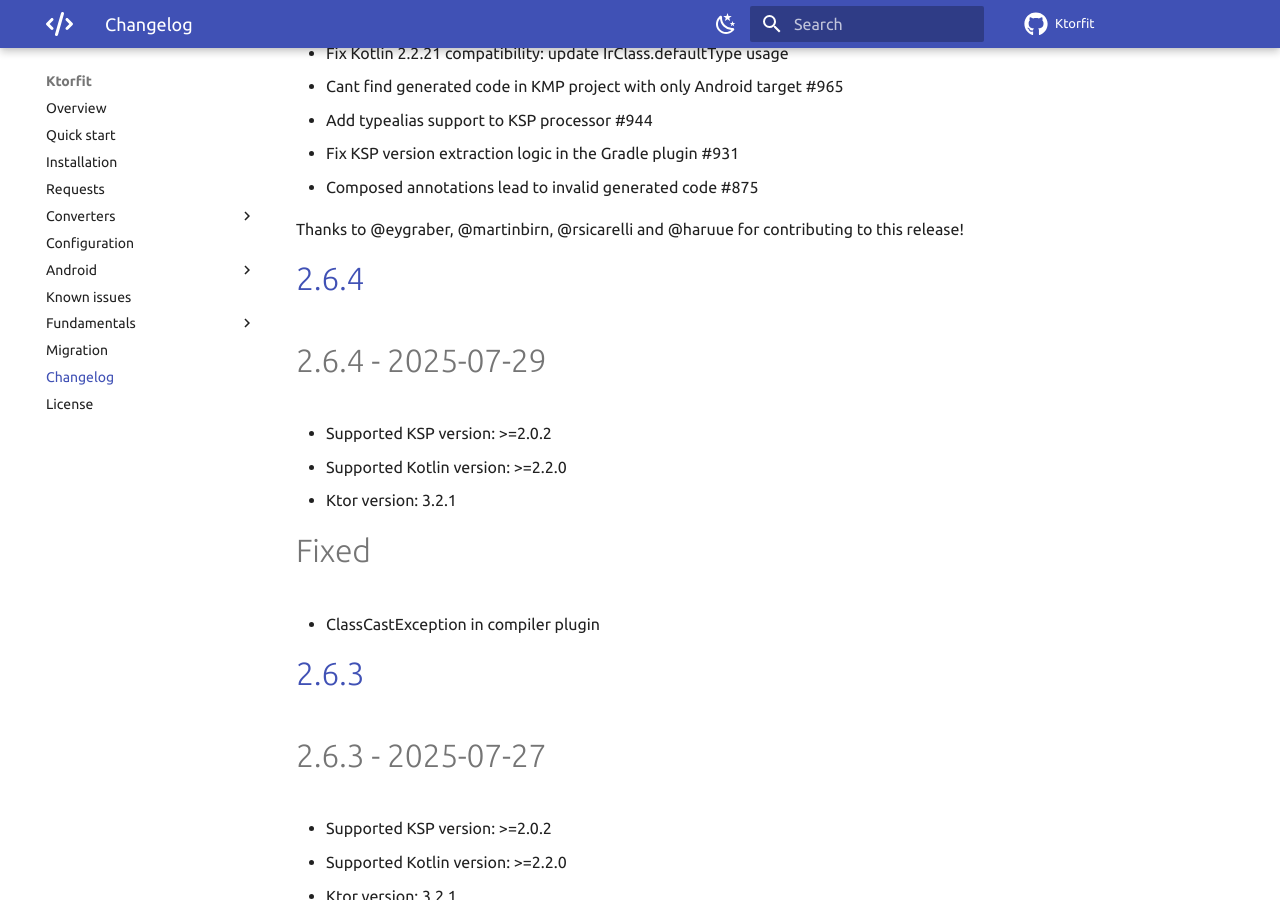
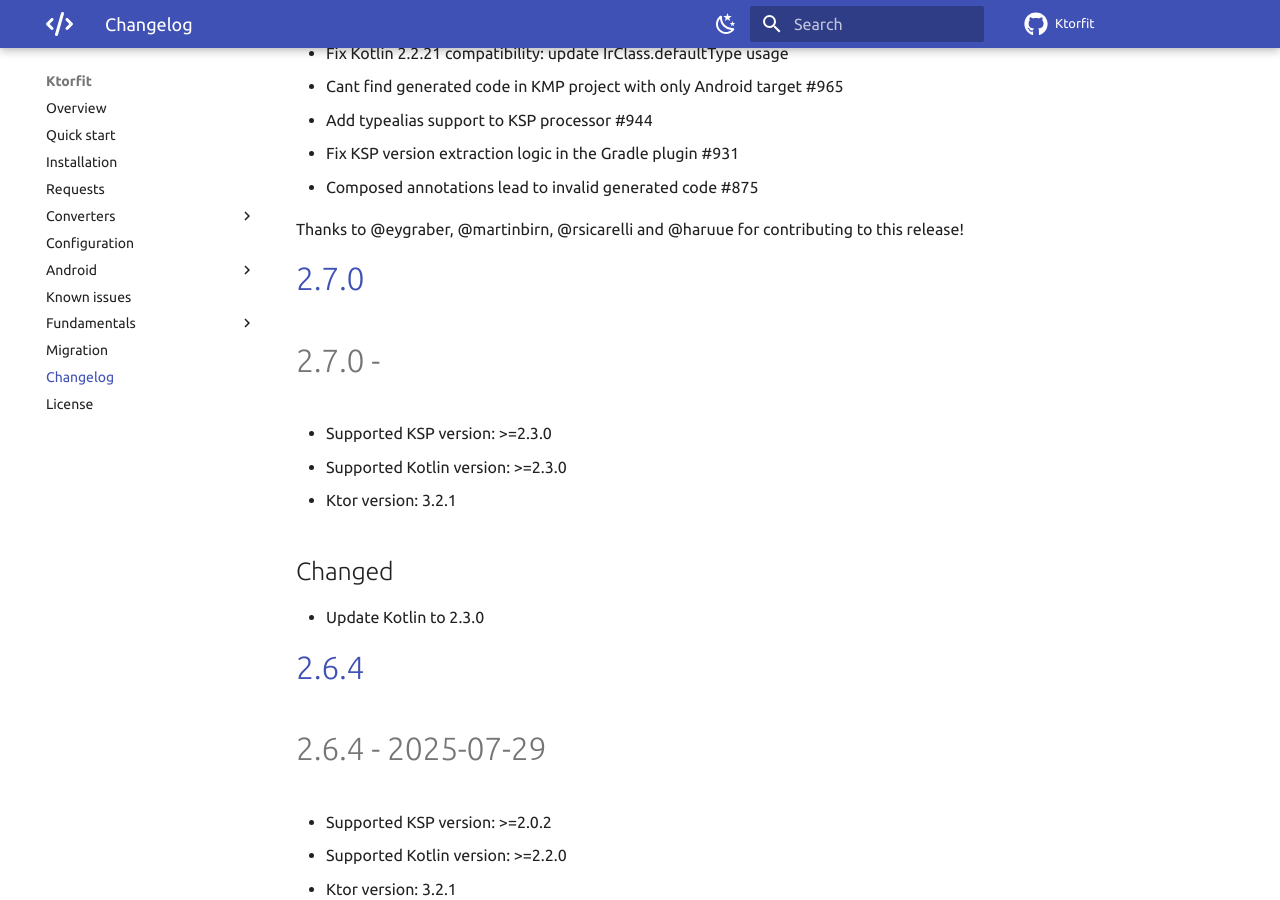
Before and after one commit to Foso/Ktorfit, an MkDocs documentation site: the page built from docs/CHANGELOG.md, in a window 1280 px wide and 900 px high, scrolled down 646 px. Built offline with MkDocs 1.6.1 and Material for MkDocs 9.7.7, drawn with Linux system fonts in a browser that asks for light colours; comment, search, counter and statistics services are not loaded.

Commit message:
Support Kotlin 2.3.0

```diff
--- a/docs/CHANGELOG.md
+++ b/docs/CHANGELOG.md
@@ -24,6 +24,17 @@
 
 Thanks to @eygraber, @martinbirn, @rsicarelli and @haruue for contributing to this release!
 
+
+# [2.7.0]()
+
+2.7.0 -
+========================================
+* Supported KSP version: >=2.3.0
+* Supported Kotlin version: >=2.3.0
+* Ktor version: 3.2.1
+
+## Changed
+- Update Kotlin to 2.3.0
 
 # [2.6.4]()
 
```
Also changed, not shown: 6 other files.
